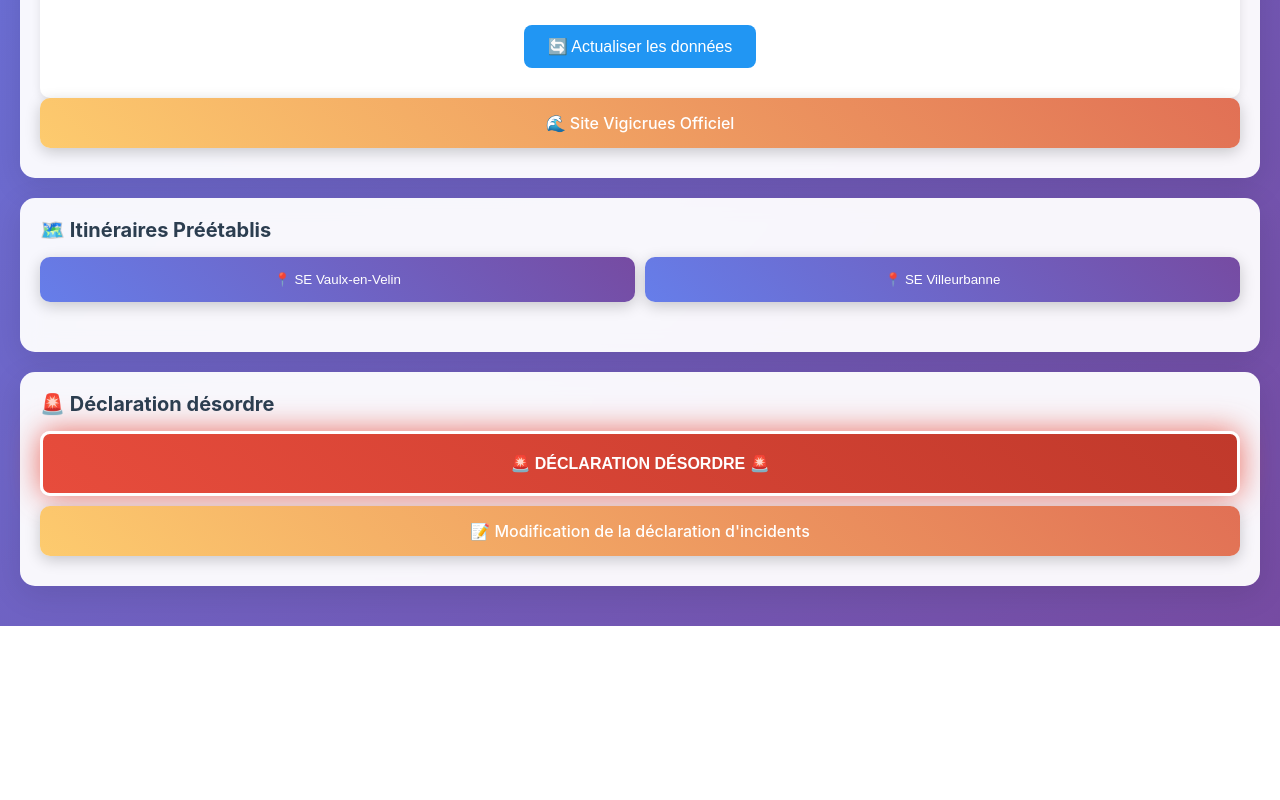
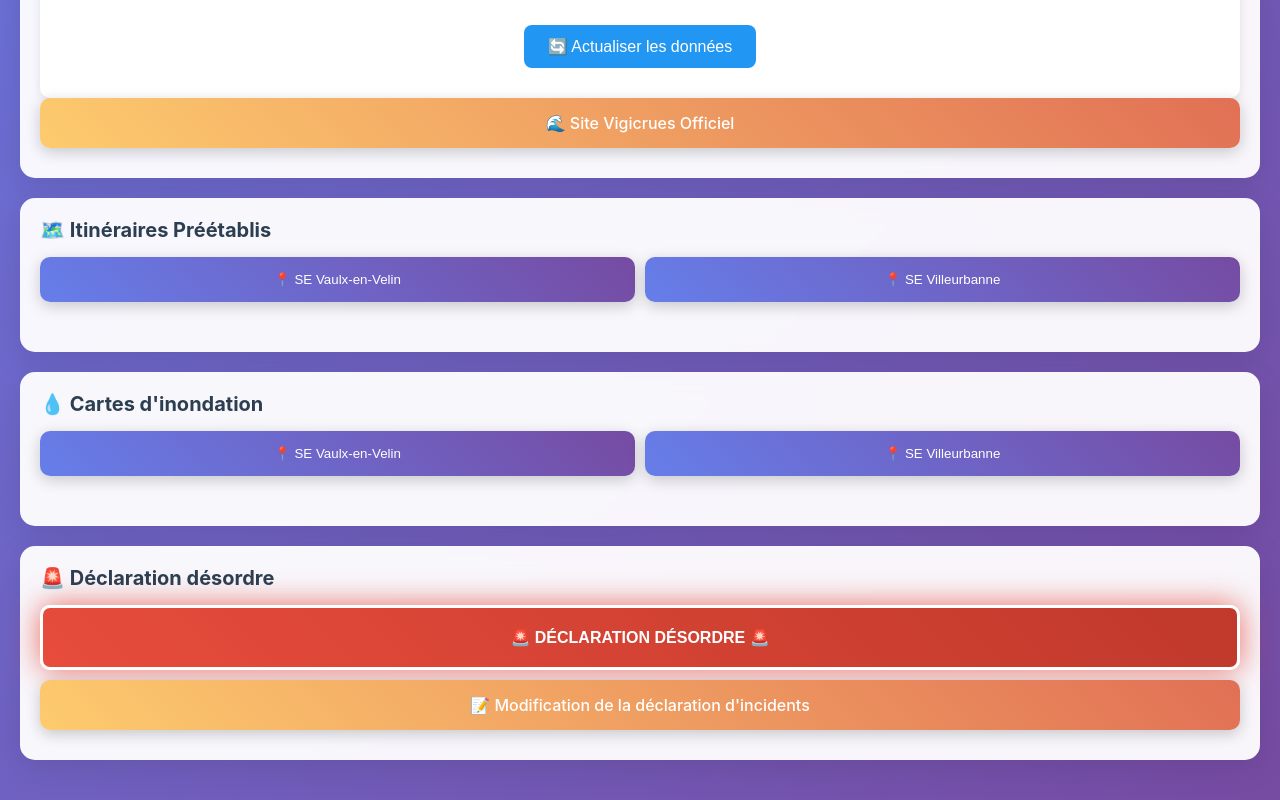
Before and after one commit to Gemapi69/Surveillance-Digue-V3, a plain HTML site: page index.html in a window 1280 px wide. Shown: the part 903-1703 px from the top of the page. Before the commit the page ends 1529 px from the top, so only its background shows below. Drawn offline with Linux system fonts and the light colour scheme; no server answers.

Commit message:
Ajout carte innondationhtml

```diff
--- a/index.html
+++ b/index.html
@@ -358,6 +358,23 @@
 
             <!-- Zone d'affichage des itinéraires -->
             <div id="itinerairesContainer"></div>
+        </div>
+
+        <!-- 3. Cartes d'inondation -->
+        <div class="section">
+            <h2>💧 Cartes d'inondation</h2>
+
+            <div style="display: flex; gap: 10px; margin-bottom: 20px;">
+                <button class="btn" style="flex: 1;" onclick="showCartesInondation('vaulx')">
+                    📍 SE Vaulx-en-Velin
+                </button>
+                <button class="btn" style="flex: 1;" onclick="showCartesInondation('villeurbanne')">
+                    📍 SE Villeurbanne
+                </button>
+            </div>
+
+            <!-- Zone d'affichage des cartes d'inondation -->
+            <div id="cartesInondationContainer"></div>
         </div>
 
         <!-- 4. Déclaration désordre -->
@@ -891,6 +908,60 @@
             }, 50);
         }
 
+        // Variable globale pour suivre le secteur des cartes d'inondation actuellement affiché
+        var secteurCartesActif = null;
+
+        // Fonction pour afficher les cartes d'inondation selon le secteur
+        function showCartesInondation(secteur) {
+            var container = document.getElementById('cartesInondationContainer');
+
+            // Si on clique sur le même secteur, on rétracte la liste
+            if (secteurCartesActif === secteur) {
+                container.style.opacity = '0';
+                setTimeout(function() {
+                    container.innerHTML = '';
+                    container.style.opacity = '1';
+                }, 300);
+                secteurCartesActif = null;
+                return;
+            }
+
+            // Sinon, on affiche le nouveau secteur
+            secteurCartesActif = secteur;
+
+            var cartes = {
+                vaulx: [
+                    { nom: "Carte 1 - Vaulx-en-Velin", url: "https://drive.google.com/file/d/139aupDKrJroJonY2-P0Apefs0WAuX87n/view?usp=sharing" },
+                    { nom: "Carte 2 - Vaulx-en-Velin", url: "https://drive.google.com/file/d/1yusir_NnZtxbvRH6tBYmkhCY4KaNlno0/view?usp=sharing" },
+                    { nom: "Carte 3 - Vaulx-en-Velin", url: "https://drive.google.com/file/d/11ZjqdhuYC0nwuhMxEWyWmOX49PuTSelc/view?usp=sharing" },
+                    { nom: "Carte 4 - Vaulx-en-Velin", url: "https://drive.google.com/file/d/1cXbRCTHWeMID3k_LS8zpnNBftejYnRlO/view?usp=sharing" }
+                ],
+                villeurbanne: [
+                    { nom: "Carte 1 - Villeurbanne", url: "https://drive.google.com/file/d/1wded4yDG601TTAJqpN0I1ekNENAcEJo2/view?usp=sharing" },
+                    { nom: "Carte 2 - Villeurbanne", url: "https://drive.google.com/file/d/1yBRJCV8_zKyvvMREIm-lveomHlPErH-G/view?usp=sharing" }
+                ]
+            };
+
+            var liste = cartes[secteur];
+            var html = '';
+
+            // Générer les boutons pour chaque carte
+            for (var i = 0; i < liste.length; i++) {
+                var carte = liste[i];
+                html += '<a href="' + carte.url + '" class="btn btn-secondary" target="_blank" style="margin-bottom: 10px;">';
+                html += '💧 ' + (i + 1) + '. ' + carte.nom;
+                html += '</a>';
+            }
+
+            // Afficher avec animation
+            container.style.opacity = '0';
+            container.innerHTML = html;
+            setTimeout(function() {
+                container.style.transition = 'opacity 0.3s ease';
+                container.style.opacity = '1';
+            }, 50);
+        }
+
         // Chargement automatique au démarrage
         setTimeout(function() {
             loadWaterData();
```
